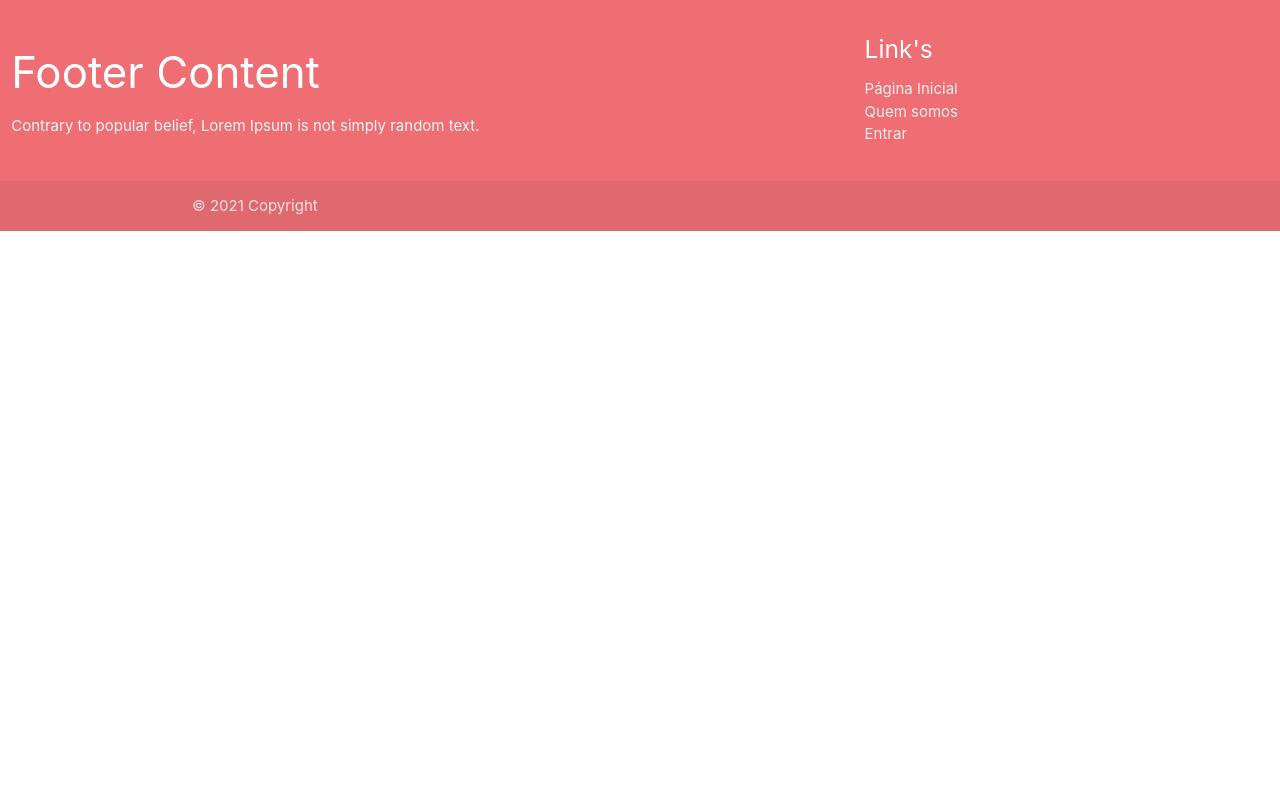
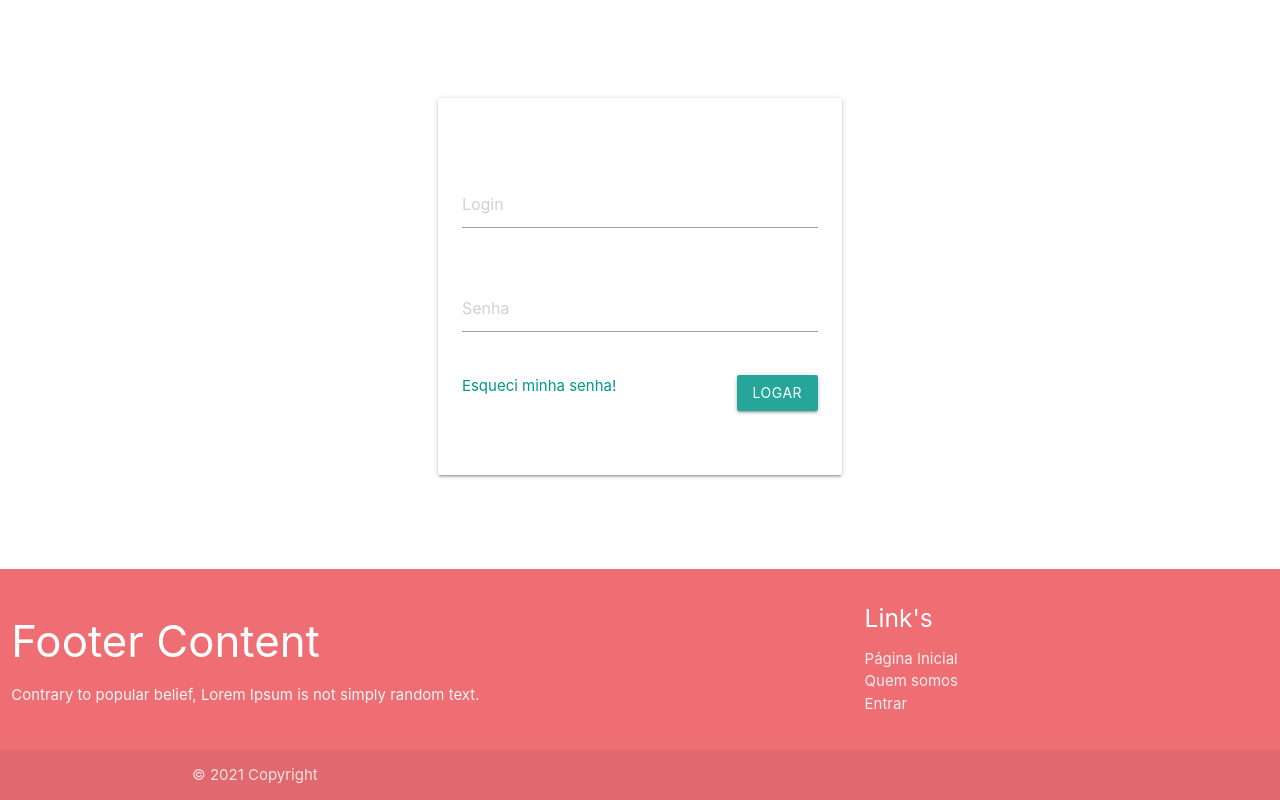
Before and after one commit to bahge/aps-II, a PHP site: template public/src/view/login/login.phtml in a window 1280 px wide. Run offline with PHP 8.4, Linux system fonts and the light colour scheme; the template is opened without the code that fills it, so the values that code supplies are empty; some libraries are stand-ins or nearby versions.

Commit message:
Adicionado o login

```diff
--- a/public/routes.php
+++ b/public/routes.php
@@ -6,7 +6,11 @@ use Pecee\SimpleRouter\Exceptions\NotFoundHttpException;
 use Pecee\SimpleRouter\SimpleRouter;
 
 SimpleRouter::get('/cadastrar', [User::class, 'cadastrar']);
+SimpleRouter::get('/quem-somos', [Home::class, 'quemSomos']);
+SimpleRouter::get('/login', [Home::class, 'login']);
 SimpleRouter::get('/', [Home::class, 'initialPage']);
+SimpleRouter::post('/login', [Home::class, 'logar']);
+
 
 
 try {
--- a/public/src/view/login/login.phtml
+++ b/public/src/view/login/login.phtml
@@ -0,0 +1,49 @@
+<main class="container-fluid">
+    <br><br><br><br>
+    <div class="row">
+        <div class="col s12 m4 offset-m4">
+            <div class="card">
+                <div class="card-content">
+                    <br><br>
+                    <div class="row">
+                        <form class="col s12" id="loginForm">
+                            <div class="row">
+                                <div class="input-field col s12">
+                                    <input placeholder="Login" id="login" type="text" name="login">
+                                </div>
+                            </div>
+                            <div class="row">
+                                <div class="input-field col s12">
+                                    <input placeholder="Senha" id="pass" type="password" name="pass">
+                                </div>
+                            </div>
+                            <div class="row">
+                                <div class="col s6">
+                                    <span class="teal-text left-align">Esqueci minha senha!  </span>
+                                </div>
+                                <div class="col s6 right-align">
+                                    <button type="submit" class="waves-effect waves-light btn">Logar</button>
+                                </div>
+                            </div>
+                        </form>
+                    </div>
+
+                </div>
+            </div>
+        </div>
+    </div>
+</main>
+
+<script>
+    $( "#loginForm" ).submit(function( event ) {
+        event.preventDefault();
+        var $form = $( this ),
+            login = $form.find( "input[name='login']" ).val(),
+            pass = $form.find( "input[name='pass']" ).val(),
+            url = $form.attr( "<?= URL . 'logar' ?>" );
+        var posting = $.post( url, { login: login, pass: pass } );
+        posting.done(function( data ) {
+            M.toast({html: data, classes: 'rounded'});
+        });
+    });
+</script>
--- a/public/src/view/main/menu.phtml
+++ b/public/src/view/main/menu.phtml
@@ -2,8 +2,8 @@
     <div class="nav-wrapper">
         <a href="#" class="brand-logo">Logo</a>
         <ul id="nav-mobile" class="right hide-on-med-and-down">
-            <li><a href="sass.html">Entrar</a></li>
-            <li><a href="badges.html">Quem somos</a></li>
+            <li><a href="<?= URL . 'login'?>">Entrar</a></li>
+            <li><a href="<?= URL . 'quem-somos'?>">Quem somos</a></li>
             <li><a href="<?= URL ?>">Página Inicial</a></li>
         </ul>
     </div>
```
Also changed, not shown: public/src/controller/Home.php (+15 -0 lines).
